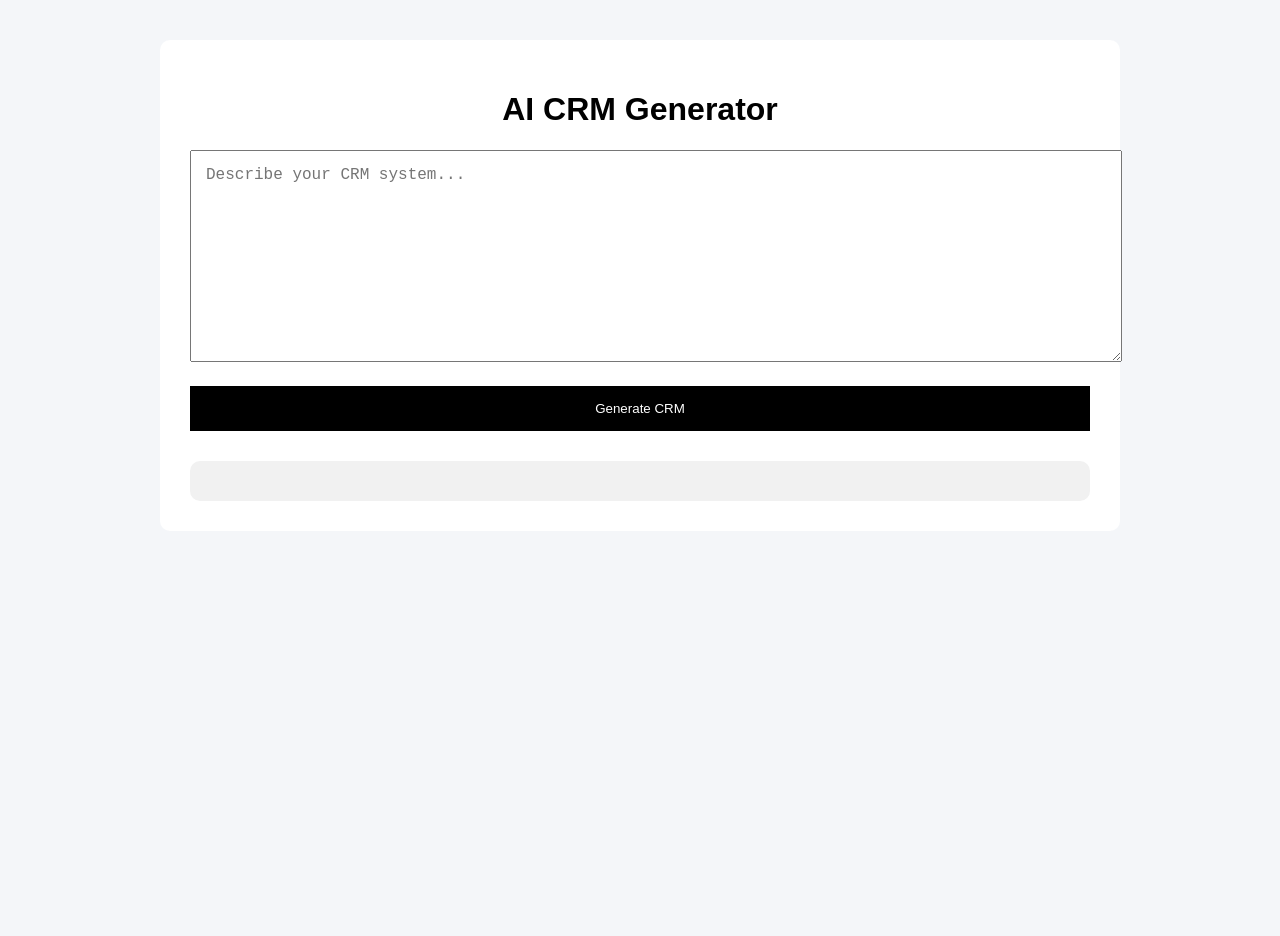
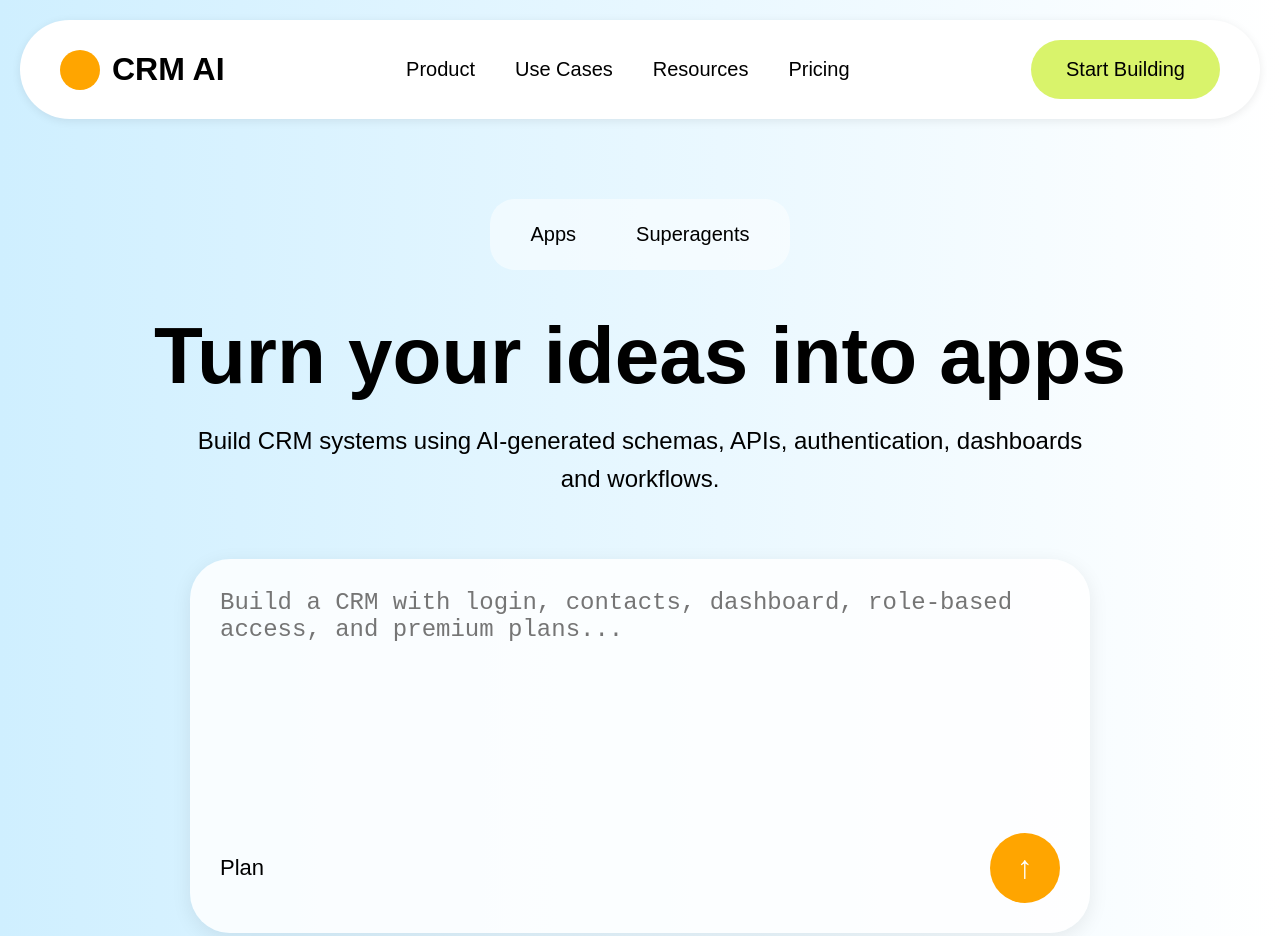
Before and after one commit to shrushti21narnaware/CRM-, a website: page frontend/index.html in a window 1280 px wide. Shown: the top 936 px of the page. Before the commit the page ends 800 px from the top, so only its background shows below. Drawn offline with Linux system fonts and the light colour scheme.

Commit message:
updated frontend

```diff
--- a/frontend/index.html
+++ b/frontend/index.html
@@ -1,28 +1,83 @@
 <!DOCTYPE html>
-<html>
+<html lang="en">
+
 <head>
-    <title>AI CRM Generator</title>
-    <link rel="stylesheet" href="style.css">
+    <meta charset="UTF-8" />
+    <meta name="viewport" content="width=device-width, initial-scale=1.0" />
+    <title>AI CRM Builder</title>
+
+    <link rel="stylesheet" href="style.css" />
 </head>
 
 <body>
 
-    <div class="container">
+    <!-- Navbar -->
 
-        <h1>AI CRM Generator</h1>
+    <nav class="navbar">
 
-        <textarea id="prompt"
-            placeholder="Describe your CRM system..."></textarea>
+        <div class="logo">
+            <div class="logo-circle"></div>
+            CRM AI
+        </div>
 
-        <button onclick="generateCRM()">
-            Generate CRM
+        <div class="nav-links">
+            <a href="#">Product</a>
+            <a href="#">Use Cases</a>
+            <a href="#">Resources</a>
+            <a href="#">Pricing</a>
+        </div>
+
+        <button class="nav-btn">
+            Start Building
         </button>
+
+    </nav>
+
+    <!-- Hero Section -->
+
+    <section class="hero">
+
+        <div class="tabs">
+            <button class="active-tab">Apps</button>
+            <button>Superagents</button>
+        </div>
+
+        <h1>
+            Turn your ideas into apps
+        </h1>
+
+        <p>
+            Build CRM systems using AI-generated schemas,
+            APIs, authentication, dashboards and workflows.
+        </p>
+
+        <!-- AI Prompt Box -->
+
+        <div class="prompt-box">
+
+            <textarea id="prompt"
+                placeholder="Build a CRM with login, contacts, dashboard, role-based access, and premium plans..."></textarea>
+
+            <div class="bottom-bar">
+
+                <span class="plan">Plan</span>
+
+                <button onclick="generateCRM()" class="generate-btn">
+                    ↑
+                </button>
+
+            </div>
+
+        </div>
+
+        <!-- Output -->
 
         <div id="output"></div>
 
-    </div>
+    </section>
 
     <script src="script.js"></script>
 
 </body>
+
 </html>
--- a/frontend/script.js
+++ b/frontend/script.js
@@ -1,10 +1,12 @@
 async function generateCRM() {
 
-    const prompt = document.getElementById("prompt").value;
+    const prompt =
+        document.getElementById("prompt").value;
 
-    const output = document.getElementById("output");
+    const output =
+        document.getElementById("output");
 
-    output.innerHTML = "Generating...";
+    output.innerHTML = "Generating CRM architecture...";
 
     try {
 
@@ -12,10 +14,14 @@ async function generateCRM() {
             "https://crm-compiler.onrender.com/compile",
             {
                 method: "POST",
+
                 headers: {
                     "Content-Type": "application/json"
                 },
-                body: JSON.stringify({ prompt })
+
+                body: JSON.stringify({
+                    prompt
+                })
             }
         );
 
@@ -26,6 +32,7 @@ async function generateCRM() {
 
     } catch (error) {
 
-        output.innerHTML = error.message;
+        output.innerHTML =
+            "Error: " + error.message;
     }
 }
--- a/frontend/style.css
+++ b/frontend/style.css
@@ -1,47 +1,176 @@
-body {
-    font-family: Arial;
-    background: #f4f6f9;
+* {
     margin: 0;
-    padding: 40px;
+    padding: 0;
+    box-sizing: border-box;
 }
 
-.container {
+body {
+    font-family: Arial, sans-serif;
+    background: linear-gradient(to right, #cfefff, #ffffff);
+    min-height: 100vh;
+    padding: 20px;
+}
+
+/* NAVBAR */
+
+.navbar {
+    background: white;
+    border-radius: 50px;
+    padding: 20px 40px;
+
+    display: flex;
+    justify-content: space-between;
+    align-items: center;
+
+    box-shadow: 0 2px 10px rgba(0,0,0,0.08);
+}
+
+.logo {
+    display: flex;
+    align-items: center;
+    font-size: 32px;
+    font-weight: bold;
+}
+
+.logo-circle {
+    width: 40px;
+    height: 40px;
+    background: orange;
+    border-radius: 50%;
+    margin-right: 12px;
+}
+
+.nav-links {
+    display: flex;
+    gap: 40px;
+}
+
+.nav-links a {
+    text-decoration: none;
+    color: black;
+    font-size: 20px;
+}
+
+.nav-btn {
+    background: #d9f36b;
+    border: none;
+    padding: 18px 35px;
+    border-radius: 40px;
+    font-size: 20px;
+    cursor: pointer;
+}
+
+/* HERO */
+
+.hero {
+    text-align: center;
+    margin-top: 80px;
+}
+
+.tabs {
+    display: inline-flex;
+    background: rgba(255,255,255,0.5);
+    padding: 10px;
+    border-radius: 25px;
+    margin-bottom: 40px;
+}
+
+.tabs button {
+    border: none;
+    background: transparent;
+    padding: 14px 30px;
+    font-size: 20px;
+    border-radius: 20px;
+    cursor: pointer;
+}
+
+.active-tab {
+    background: white;
+}
+
+.hero h1 {
+    font-size: 80px;
+    margin-bottom: 20px;
+}
+
+.hero p {
+    font-size: 24px;
     max-width: 900px;
     margin: auto;
-    background: white;
-    padding: 30px;
-    border-radius: 10px;
+    line-height: 1.6;
 }
 
-h1 {
-    text-align: center;
+/* PROMPT BOX */
+
+.prompt-box {
+    background: rgba(255,255,255,0.85);
+    width: 900px;
+    max-width: 95%;
+    margin: 60px auto;
+    border-radius: 40px;
+    padding: 30px;
+
+    box-shadow: 0 5px 20px rgba(0,0,0,0.08);
 }
 
 textarea {
     width: 100%;
-    height: 180px;
-    padding: 15px;
-    font-size: 16px;
+    height: 220px;
+    border: none;
+    outline: none;
+    resize: none;
+    background: transparent;
+
+    font-size: 24px;
+    color: #333;
 }
 
-button {
+.bottom-bar {
     margin-top: 20px;
-    width: 100%;
-    padding: 15px;
-    background: black;
+
+    display: flex;
+    justify-content: space-between;
+    align-items: center;
+}
+
+.plan {
+    font-size: 22px;
+}
+
+.generate-btn {
+    width: 70px;
+    height: 70px;
+
+    border-radius: 50%;
+    border: none;
+
+    background: orange;
     color: white;
-    border: none;
+
+    font-size: 32px;
     cursor: pointer;
 }
 
-button:hover {
-    opacity: 0.8;
-}
+
 
 #output {
-    margin-top: 30px;
+    margin-top: 40px;
+
+    width: 900px;
+    max-width: 95%;
+
+    margin-left: auto;
+    margin-right: auto;
+
+    background: white;
+    padding: 30px;
+
+    border-radius: 30px;
+
+    text-align: left;
     white-space: pre-wrap;
-    background: #f1f1f1;
-    padding: 20px;
-    border-radius: 10px;
+
+    font-size: 18px;
+
+    box-shadow: 0 5px 20px rgba(0,0,0,0.08);
 }
```
